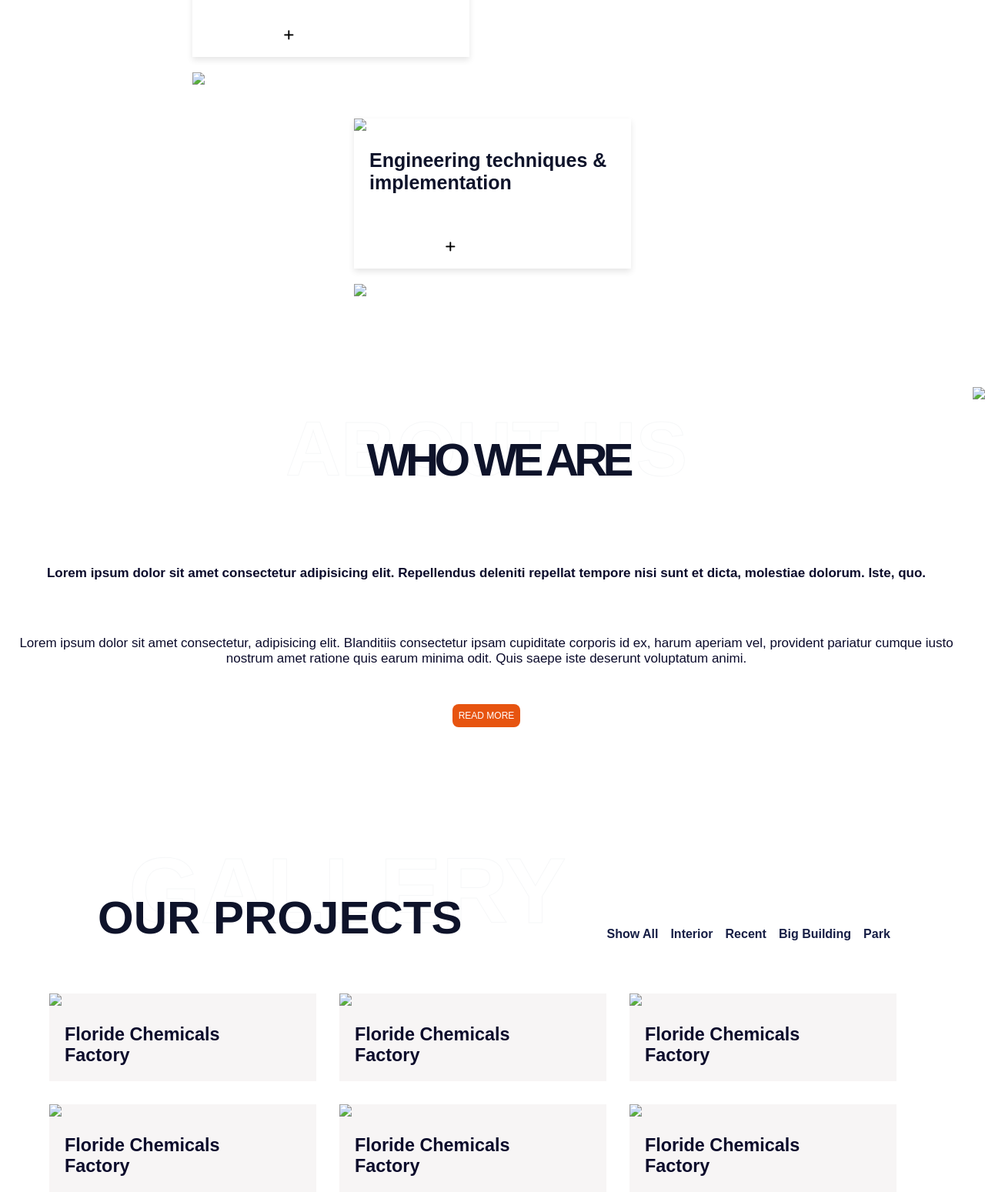
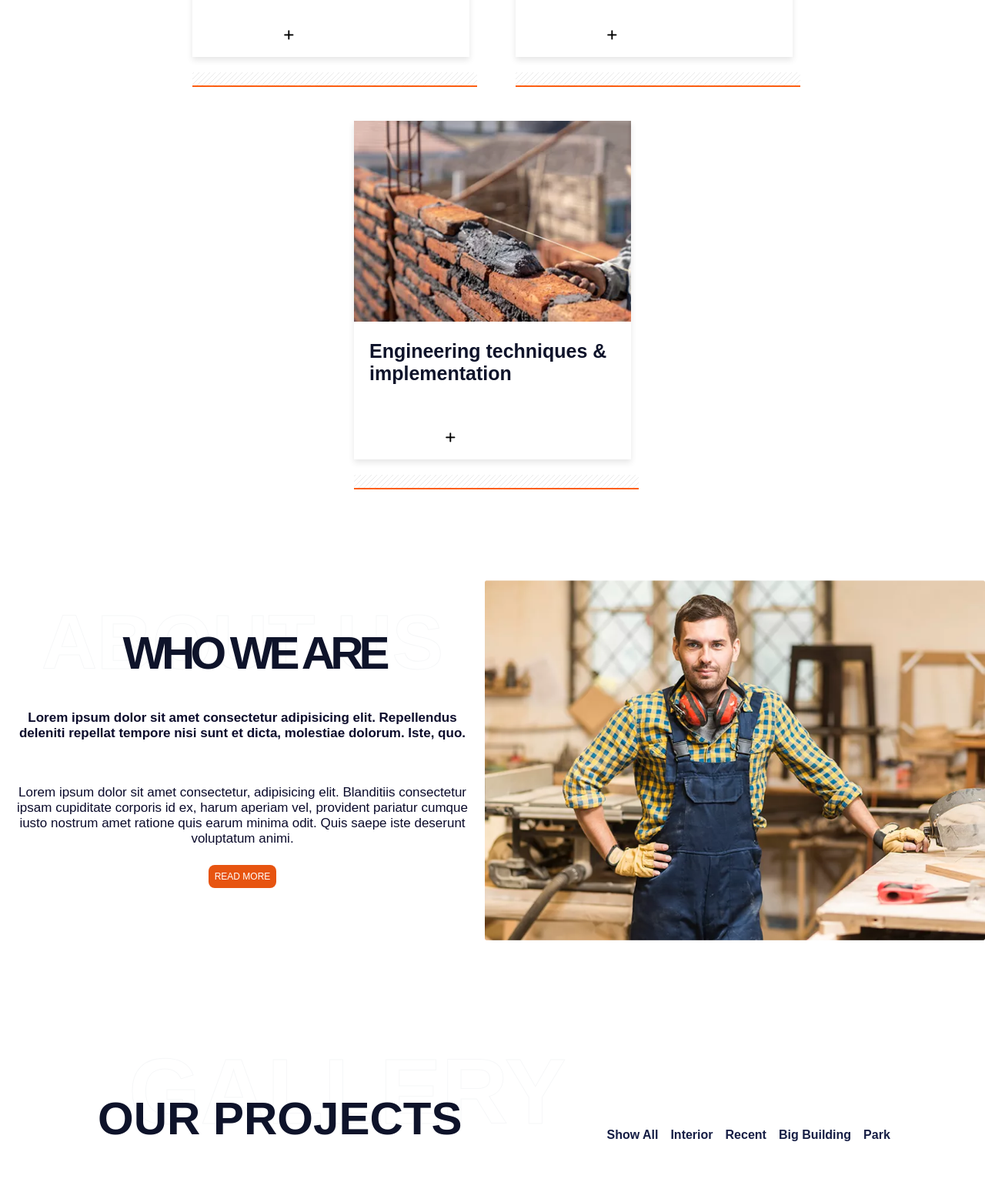
Before and after one commit to AreebaJaved08/build-with-html-css-js, a plain HTML site: page index.html in a window 1280 px wide. Shown: the part 1448-2997 px from the top of the page at 77% size. Drawn offline with Linux system fonts and the light colour scheme; files whose address does not match are found by name.

Commit message:
Update index.html

```diff
--- a/index.html
+++ b/index.html
@@ -114,11 +114,11 @@
 
                 </div>
 
-                <img class="blurry_img" src="images/front img_files/services_icon1.png" />
+                <img class="blurry_img" src="images/services_icon1.png" />
             </div>
             <div class="card_container">
                 <div class="card1">
-                    <img src="images/front img_files/servicess2.png" />
+                    <img src="images/servicess2.png" />
                     <div class="card_text">
                         <h4>Engineering techniques & implementation</h4>
                     </div>
@@ -127,11 +127,11 @@
 
                 </div>
 
-                <img class="blurry_img" src="images/front img_files/services_icon1.png" />
+                <img class="blurry_img" src="images/services_icon1.png" />
             </div>
             <div class="card_container">
                 <div class="card1">
-                    <img src="images/front img_files/servicess3.png" />
+                    <img src="images/servicess3.png" />
                     <div class="card_text">
                         <h4>Engineering techniques & implementation</h4>
                     </div>
@@ -141,7 +141,7 @@
 
                 </div>
 
-                <img class="blurry_img" src="images/front img_files/services_icon1.png" />
+                <img class="blurry_img" src="images/services_icon1.png" />
             </div>
 
         </div>
@@ -171,7 +171,7 @@
                 </div>
             </div>
             <div class="photo">
-                <img src="images/front img_files/safe_in.png" />
+                <img src="images/safe_in.png" />
             </div>
     </section>
     <section>
@@ -201,7 +201,7 @@
             </div>
             <div class="image_container">
                 <div class="image_proj">
-                    <img src="images/front img_files/project1.png" />
+                    <img src="images/project1.png" />
                     <i class="fa-solid fa-plus"></i>
                     <div class="grid_text">
                         <h3>Floride Chemicals <br>Factory</h3>
@@ -209,7 +209,7 @@
 
                 </div>
                 <div class="image_proj">
-                    <img src="images/front img_files/project2.png" />
+                    <img src="images/project2.png" />
                     <i class="fa-solid fa-plus"></i>
                     <div class="grid_text">
                         <h3>Floride Chemicals <br> Factory</h3>
@@ -217,28 +217,28 @@
                 </div>
                 <div class="image_proj">
 
-                    <img src="images/front img_files/project3.png" />
+                    <img src="images/project3.png" />
                     <i class="fa-solid fa-plus"></i>
                     <div class="grid_text">
                         <h3>Floride Chemicals <br> Factory</h3>
                     </div>
                 </div>
                 <div class="image_proj">
-                    <img src="images/front img_files/project4.png" />
+                    <img src="images/project4.png" />
                     <i class="fa-solid fa-plus"></i>
                     <div class="grid_text">
                         <h3>Floride Chemicals <br> Factory</h3>
                     </div>
                 </div>
                 <div class="image_proj">
-                    <img src="images/front img_files/project5.png" />
+                    <img src="images/project5.png" />
                     <i class="fa-solid fa-plus"></i>
                     <div class="grid_text">
                         <h3>Floride Chemicals <br>Factory</h3>
                     </div>
                 </div>
                 <div class="image_proj">
-                    <img src="images/front img_files/project6.png" />
+                    <img src="images/project6.png" />
                     <i class="fa-solid fa-plus"></i>
                     <div class="grid_text">
                         <h3>Floride Chemicals <br> Factory</h3>
@@ -322,20 +322,20 @@
             </div>
             <div class="image_section">
                 <div class="team_1">
-                    <img src="images/front img_files/team1.png" />
+                    <img src="images/team1.png" />
                     <p>&mdash; UX Designer </p>
                     <h3>Ethan Welch</h3>
                 </div>
 
                 <div class="team_1">
-                    <img src="images/front img_files/team2.png" />
+                    <img src="images/team2.png" />
                     <p>&mdash; UX Designer </p>
                     <h3>Ethan Welch</h3>
                 </div>
 
 
                 <div class="team_1">
-                    <img src="images/front img_files/team3.png" />
+                    <img src="images/team3.png" />
                     <p>&mdash; UX Designer </p>
                     <h3>Ethan Welch</h3>
                 </div>
@@ -382,7 +382,7 @@
     <footer>
         <div class="footer_container">
             <div class="line_one">
-                <h2><img src="images/front img_files/loder-logo.png" />Construction</h2>
+                <h2><img src="images/loder-logo.png" />Construction</h2>
                 <p>Lorem ipsum dolor sit amet, consectetur adipisicing elit. Aut, nihil.</p>
             </div>
             <div class="line_two">
@@ -406,7 +406,7 @@
                     <input type="email" placeholder="Email Address" />
                     <button class="signup">SIGN UP</button>
                 </div>
-                <img src="images/front img_files/map-footer.png" />
+                <img src="images/map-footer.png" />
             </div>
         </div>
     </footer>
```
